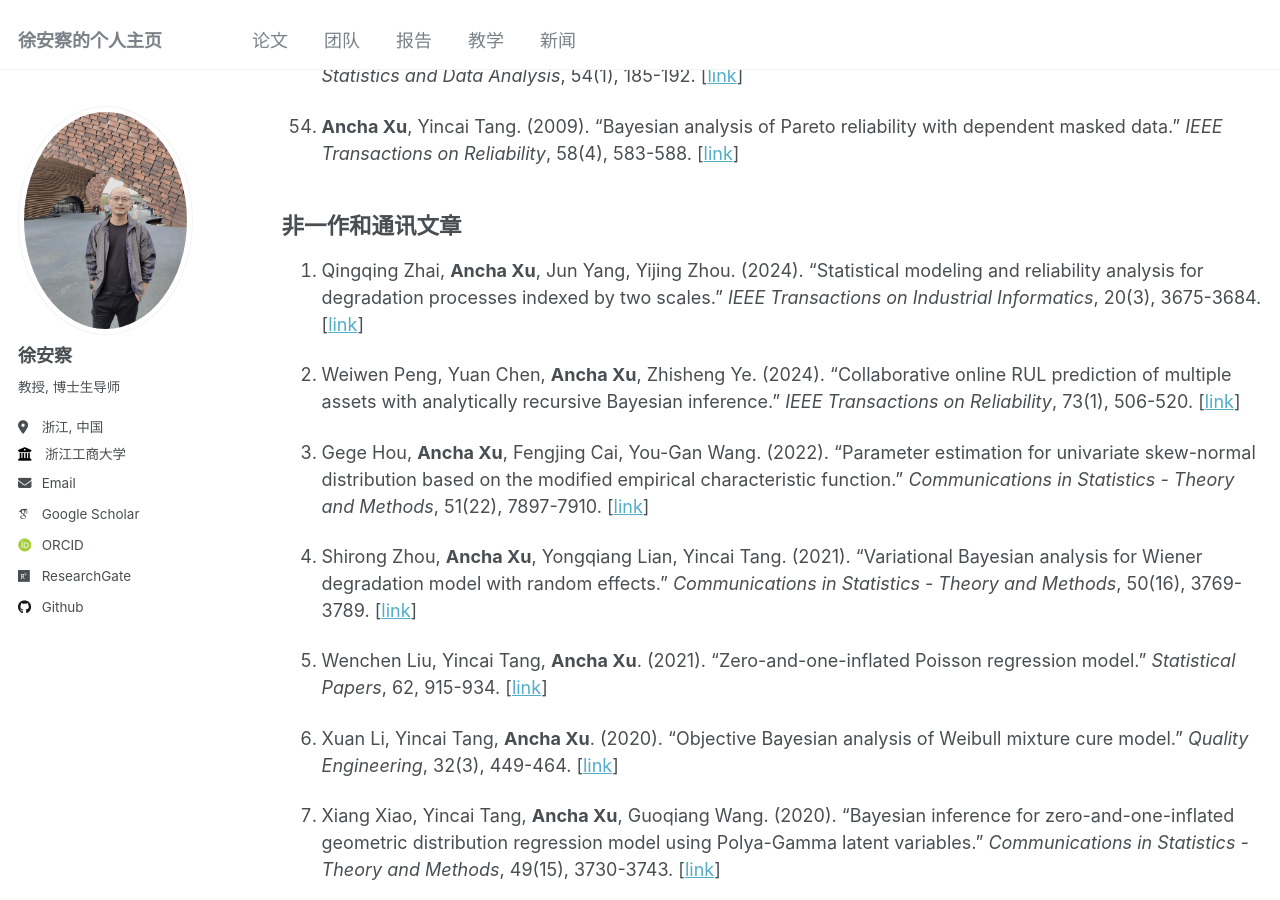
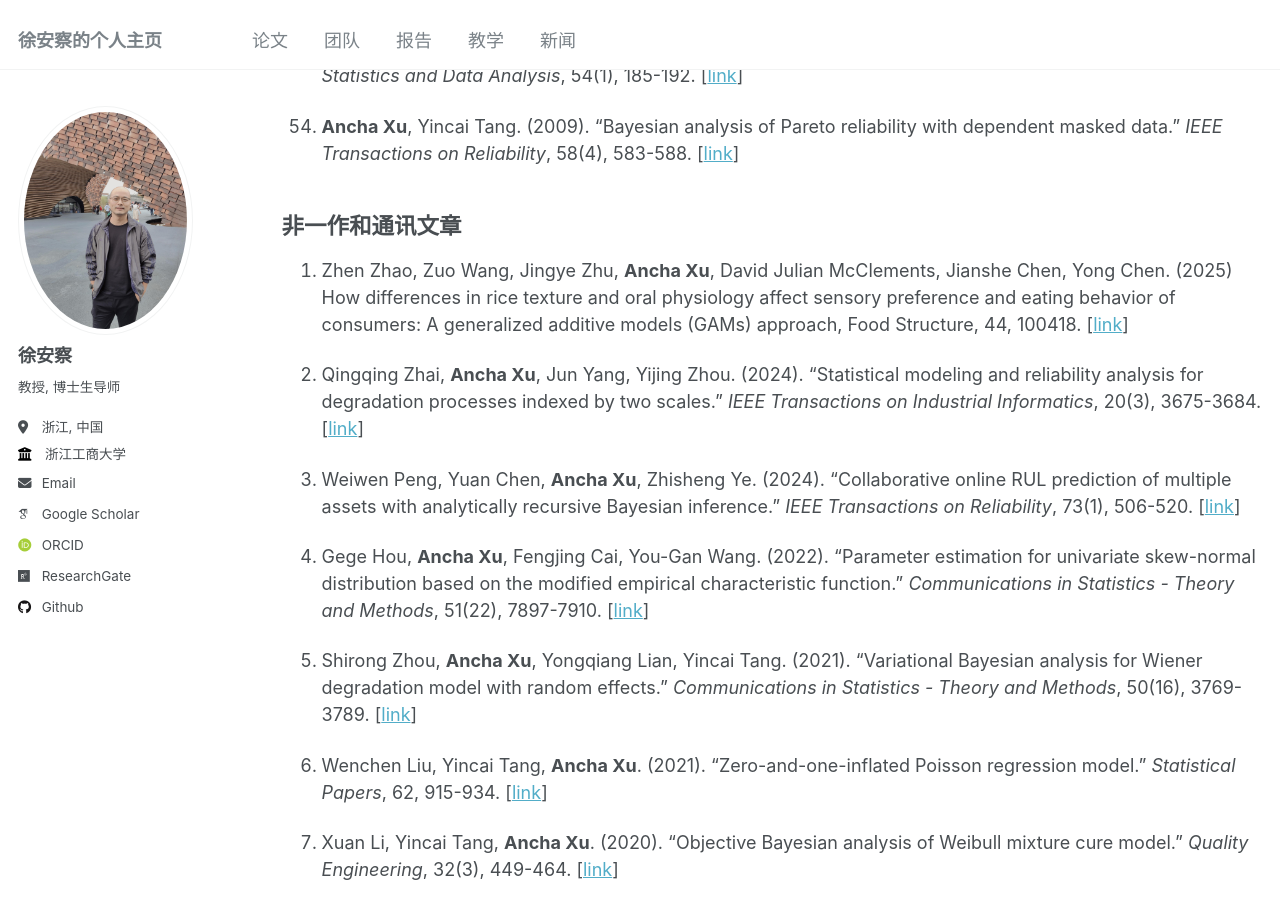
Before and after one commit to XU-ANCHA/XU-ANCHA.github.io, a Jekyll site: the page built from _pages/publications.md, in a window 1280 px wide and 900 px high, scrolled down 4609 px. Built offline with Jekyll 4.4.1, drawn with Linux system fonts in a browser that asks for light colours; some web fonts are replaced.

Commit message:
Update publications.md

```diff
--- a/_pages/publications.md
+++ b/_pages/publications.md
@@ -123,6 +123,10 @@ author_profile: true
 
 ## 非一作和通讯文章
 
+1. Zhen Zhao, Zuo Wang, Jingye Zhu, **Ancha Xu**, David Julian McClements, Jianshe Chen, Yong Chen. (2025)
+How differences in rice texture and oral physiology affect sensory preference and eating behavior of consumers: A generalized additive models (GAMs) approach,
+Food Structure, 44, 100418.  [<a href="https://doi.org/10.1016/j.foostr.2025.100418">link</a>]
+
 1. Qingqing Zhai, **Ancha Xu**, Jun Yang, Yijing Zhou. (2024). "Statistical modeling and reliability analysis for degradation processes indexed by two scales." *IEEE Transactions on Industrial Informatics*, 20(3), 3675-3684. [<a href="https://doi.org/10.1109/TII.2023.3313668">link</a>]
 
 1. Weiwen Peng, Yuan Chen, **Ancha Xu**, Zhisheng Ye. (2024). "Collaborative online RUL prediction of multiple assets with analytically recursive Bayesian inference." *IEEE Transactions on Reliability*, 73(1), 506-520. [<a href="https://doi.org/10.1109/TR.2023.3295943">link</a>]
```
